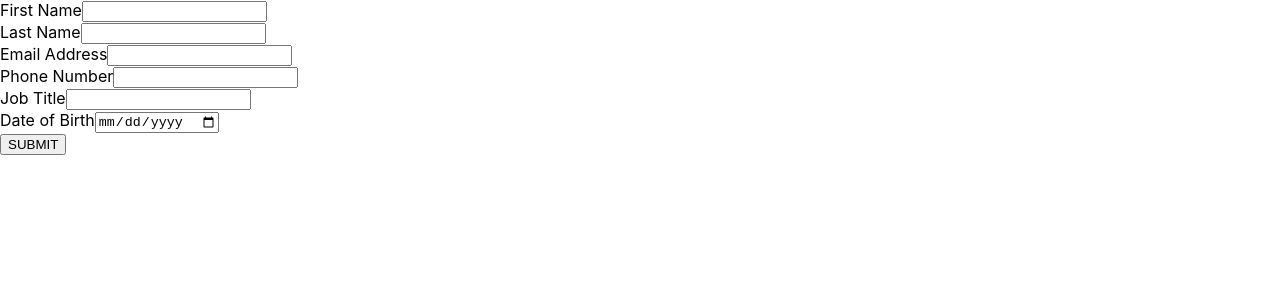
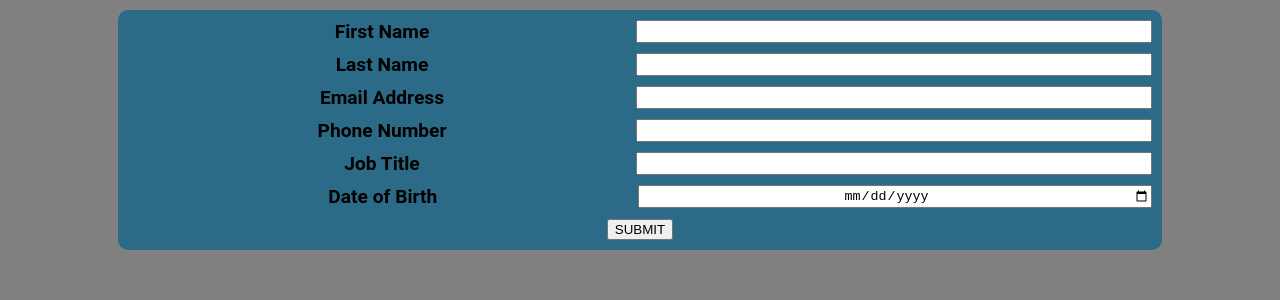
Before and after one commit to georgeescobra/dynamicForm, a React (Create React App) app in the folder dynamicform/: page / in a window 1280 px wide. Shown: the top 300 px of the page. Built offline with nearby package versions, Linux system fonts and the light colour scheme.

Commit message:
added styling to page

```diff
--- a/dynamicform/src/App.css
+++ b/dynamicform/src/App.css
@@ -1,3 +1,8 @@
 .App {
   text-align: center;
+  background-color: grey;
 }
+html {
+  min-height: 100%;
+  background-color: grey;
+}
--- a/dynamicform/src/App.js
+++ b/dynamicform/src/App.js
@@ -5,7 +5,14 @@ import Formpage from "./components/Formpage";
 class App extends Component {
   render(){
     return (
-      <div>
+      <div style={{
+        backgroundColor: "grey",
+        height : "inherit",
+        display: "flex",
+        flexDirection : "row",
+        flexWrap : "nowrap",
+        justifyContent : "center"
+      }}>
         <Formpage />
       </div>
     );
--- a/dynamicform/src/components/Formpage.js
+++ b/dynamicform/src/components/Formpage.js
@@ -56,7 +56,17 @@ class Formpage extends Component {
 
     render(){
         return(
-            <div    >
+            <div style={{
+                    backgroundColor:"#2b6b87",
+                    flexDirection: "row",
+                    justifyContent: "center",
+                    textAlign: "center",
+                    margin: "10px",
+                    borderRadius : "10px",
+                    padding: "10px",
+                    minWidth : "80%"
+                }}>
+
                 {/* make sure the json data is wrapped in []
                     make sure the function is a string in json
                         - also make sure that the function contains no compile errors
@@ -71,7 +81,13 @@ class Formpage extends Component {
                             containsConditional={("conditional" in configDetail)? true : false}
                             />
                 })}
-                <button type="button" onClick={() => this.submitButton()}>SUBMIT</button>
+                <button style={{
+                        justifyContent: "center",
+                        alignItems: "center",
+                        textAlign: "center"
+                }}
+                    type="button"
+                    onClick={() => this.submitButton()}>SUBMIT</button>
             </div>
         );
 
--- a/dynamicform/src/components/Forms.js
+++ b/dynamicform/src/components/Forms.js
@@ -25,9 +25,24 @@ class Forms extends Component {
         return(
             <div>
                 {   !! this.state.hide /* if hide is false, renders the form : if true, renders empty div*/
-                    ?   <div>
-                            <label>{this.props.config.human_label}</label>
-                            <input
+                    ?   <div style={{
+                            display: "flex",
+                            flexWrap: "wrap",
+                            justifyContent: "center",
+                            paddingBottom: "10px",
+                        }}>
+                            <label style={{
+                                    flex: 2,
+                                    textAlign: "center",
+                                    fontFamily: "roboto",
+                                    fontWeight: "bold",
+                                    fontSize: "larger",
+                            }}>{this.props.config.human_label}</label>
+                            <input style={{
+                                flex: 2,
+                                textAlign: "center",
+                                width: "75%",
+                            }}
                                 type={this.props.config.type}
                                 name={this.props.config.name}
                                 onChange={this.props.handleChange}
```
